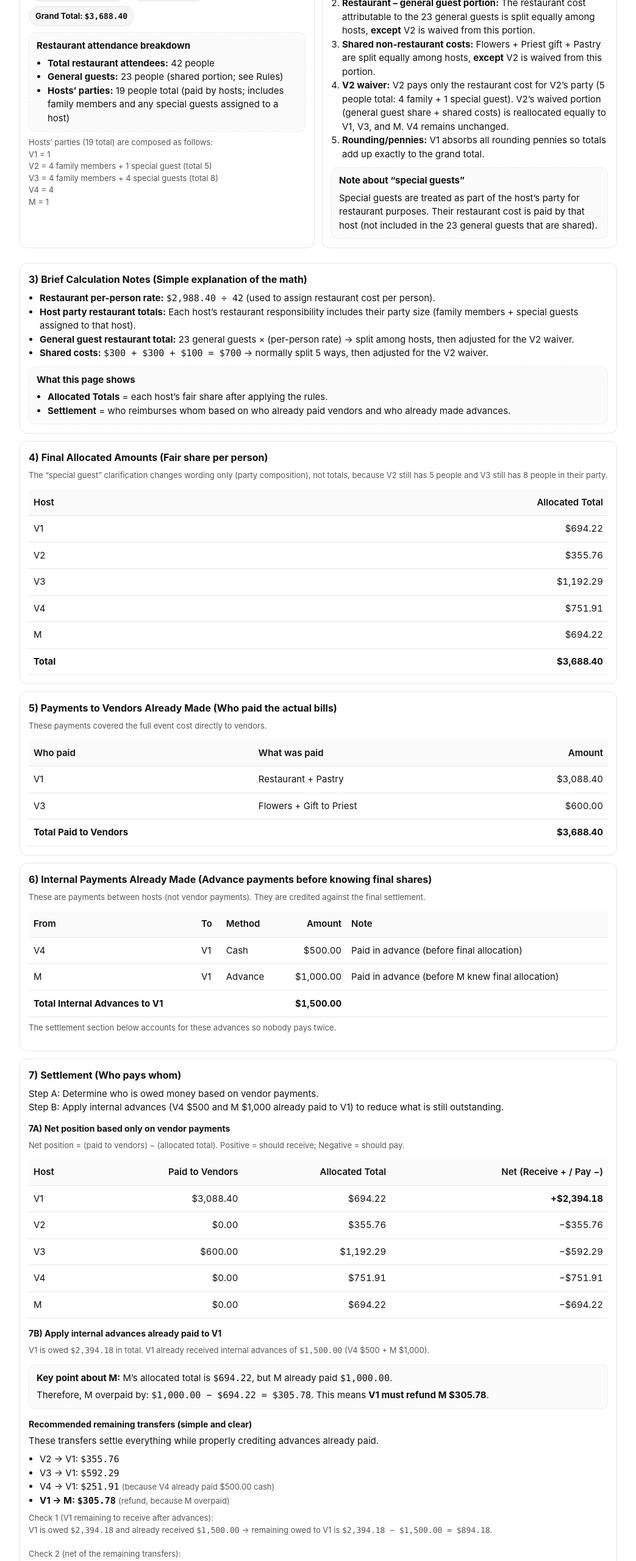
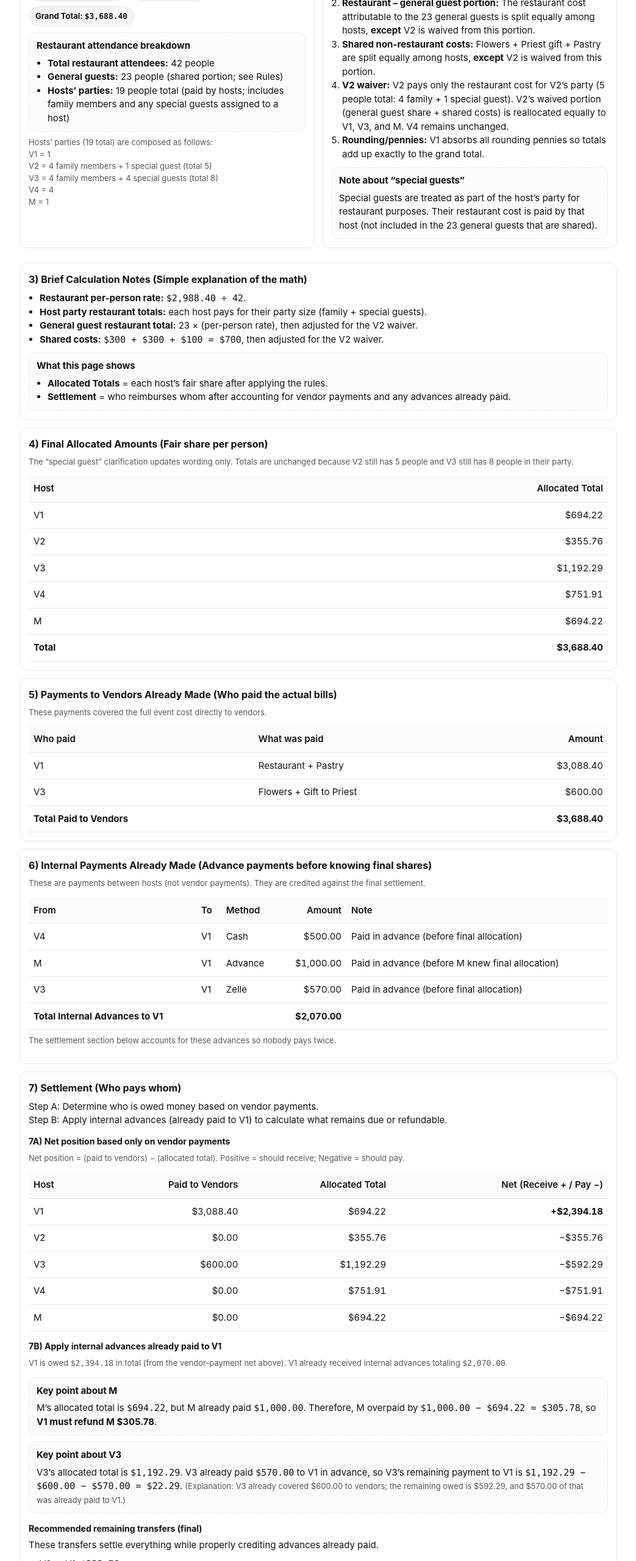
Before and after one commit to vigen77/our-cost-split, a plain HTML site: page index.html in a window 1280 px wide. Shown: the part 240-2800 px from the top of the page at 61% size, without its empty margins (118-1161 px from the left). Drawn offline with Linux system fonts and the light colour scheme.

Commit message:
Updated v6

```diff
--- a/index.html
+++ b/index.html
@@ -105,30 +105,17 @@
     <div class="card">
       <h2 style="margin:0 0 8px; font-size:16px;">3) Brief Calculation Notes (Simple explanation of the math)</h2>
       <ul style="margin:0; padding-left: 18px;">
-        <li>
-          <span class="ok">Restaurant per-person rate:</span>
-          <span class="mono">$2,988.40 ÷ 42</span> (used to assign restaurant cost per person).
-        </li>
-        <li>
-          <span class="ok">Host party restaurant totals:</span>
-          Each host’s restaurant responsibility includes their party size
-          (family members + special guests assigned to that host).
-        </li>
-        <li>
-          <span class="ok">General guest restaurant total:</span>
-          23 general guests × (per-person rate) → split among hosts, then adjusted for the V2 waiver.
-        </li>
-        <li>
-          <span class="ok">Shared costs:</span>
-          <span class="mono">$300 + $300 + $100 = $700</span> → normally split 5 ways, then adjusted for the V2 waiver.
-        </li>
+        <li><span class="ok">Restaurant per-person rate:</span> <span class="mono">$2,988.40 ÷ 42</span>.</li>
+        <li><span class="ok">Host party restaurant totals:</span> each host pays for their party size (family + special guests).</li>
+        <li><span class="ok">General guest restaurant total:</span> 23 × (per-person rate), then adjusted for the V2 waiver.</li>
+        <li><span class="ok">Shared costs:</span> <span class="mono">$300 + $300 + $100 = $700</span>, then adjusted for the V2 waiver.</li>
       </ul>
 
       <div class="callout">
         <div class="ok">What this page shows</div>
         <ul style="margin:6px 0 0; padding-left: 18px;">
           <li><span class="ok">Allocated Totals</span> = each host’s fair share after applying the rules.</li>
-          <li><span class="ok">Settlement</span> = who reimburses whom based on who already paid vendors and who already made advances.</li>
+          <li><span class="ok">Settlement</span> = who reimburses whom after accounting for vendor payments and any advances already paid.</li>
         </ul>
       </div>
     </div>
@@ -136,15 +123,11 @@
     <div class="card">
       <h2 style="margin:0 0 8px; font-size:16px;">4) Final Allocated Amounts (Fair share per person)</h2>
       <p class="note">
-        The “special guest” clarification changes wording only (party composition), not totals, because V2 still has 5 people
-        and V3 still has 8 people in their party.
+        The “special guest” clarification updates wording only. Totals are unchanged because V2 still has 5 people and V3 still has 8 people in their party.
       </p>
       <table aria-label="Final allocated amounts">
         <thead>
-          <tr>
-            <th>Host</th>
-            <th class="num">Allocated Total</th>
-          </tr>
+          <tr><th>Host</th><th class="num">Allocated Total</th></tr>
         </thead>
         <tbody>
           <tr><td>V1</td><td class="num">$694.22</td></tr>
@@ -162,11 +145,7 @@
       <p class="note">These payments covered the full event cost directly to vendors.</p>
       <table aria-label="Vendor payments already made">
         <thead>
-          <tr>
-            <th>Who paid</th>
-            <th>What was paid</th>
-            <th class="num">Amount</th>
-          </tr>
+          <tr><th>Who paid</th><th>What was paid</th><th class="num">Amount</th></tr>
         </thead>
         <tbody>
           <tr><td>V1</td><td>Restaurant + Pastry</td><td class="num">$3,088.40</td></tr>
@@ -181,18 +160,13 @@
       <p class="note">These are payments between hosts (not vendor payments). They are credited against the final settlement.</p>
       <table aria-label="Internal payments already made">
         <thead>
-          <tr>
-            <th>From</th>
-            <th>To</th>
-            <th>Method</th>
-            <th class="num">Amount</th>
-            <th>Note</th>
-          </tr>
+          <tr><th>From</th><th>To</th><th>Method</th><th class="num">Amount</th><th>Note</th></tr>
         </thead>
         <tbody>
           <tr><td>V4</td><td>V1</td><td>Cash</td><td class="num">$500.00</td><td>Paid in advance (before final allocation)</td></tr>
           <tr><td>M</td><td>V1</td><td>Advance</td><td class="num">$1,000.00</td><td>Paid in advance (before M knew final allocation)</td></tr>
-          <tr><td class="ok">Total Internal Advances to V1</td><td></td><td></td><td class="num ok">$1,500.00</td><td></td></tr>
+          <tr><td>V3</td><td>V1</td><td>Zelle</td><td class="num">$570.00</td><td>Paid in advance (before final allocation)</td></tr>
+          <tr><td class="ok">Total Internal Advances to V1</td><td></td><td></td><td class="num ok">$2,070.00</td><td></td></tr>
         </tbody>
       </table>
       <p class="note">The settlement section below accounts for these advances so nobody pays twice.</p>
@@ -202,19 +176,14 @@
       <h2 style="margin:0 0 8px; font-size:16px;">7) Settlement (Who pays whom)</h2>
       <p style="margin:0 0 10px;">
         Step A: Determine who is owed money based on vendor payments.<br/>
-        Step B: Apply internal advances (V4 $500 and M $1,000 already paid to V1) to reduce what is still outstanding.
+        Step B: Apply internal advances (already paid to V1) to calculate what remains due or refundable.
       </p>
 
       <h3 style="margin:12px 0 6px; font-size:14px;">7A) Net position based only on vendor payments</h3>
       <p class="note">Net position = (paid to vendors) − (allocated total). Positive = should receive; Negative = should pay.</p>
       <table aria-label="Settlement table - vendor basis">
         <thead>
-          <tr>
-            <th>Host</th>
-            <th class="num">Paid to Vendors</th>
-            <th class="num">Allocated Total</th>
-            <th class="num">Net (Receive + / Pay −)</th>
-          </tr>
+          <tr><th>Host</th><th class="num">Paid to Vendors</th><th class="num">Allocated Total</th><th class="num">Net (Receive + / Pay −)</th></tr>
         </thead>
         <tbody>
           <tr><td>V1</td><td class="num">$3,088.40</td><td class="num">$694.22</td><td class="num ok">+$2,394.18</td></tr>
@@ -227,38 +196,48 @@
 
       <h3 style="margin:14px 0 6px; font-size:14px;">7B) Apply internal advances already paid to V1</h3>
       <p class="note">
-        V1 is owed <span class="mono">$2,394.18</span> in total. V1 already received internal advances of
-        <span class="mono">$1,500.00</span> (V4 $500 + M $1,000).
+        V1 is owed <span class="mono">$2,394.18</span> in total (from the vendor-payment net above).
+        V1 already received internal advances totaling <span class="mono">$2,070.00</span>.
       </p>
 
       <div class="callout">
-        <div><span class="ok">Key point about M:</span> M’s allocated total is <span class="mono">$694.22</span>, but M already paid <span class="mono">$1,000.00</span>.</div>
+        <div class="ok">Key point about M</div>
         <div style="margin-top:6px;">
-          Therefore, M overpaid by:
-          <span class="mono">$1,000.00 − $694.22 = $305.78</span>.
-          This means <span class="ok">V1 must refund M $305.78</span>.
+          M’s allocated total is <span class="mono">$694.22</span>, but M already paid <span class="mono">$1,000.00</span>.
+          Therefore, M overpaid by <span class="mono">$1,000.00 − $694.22 = $305.78</span>,
+          so <span class="ok">V1 must refund M $305.78</span>.
         </div>
       </div>
 
-      <h3 style="margin:14px 0 6px; font-size:14px;">Recommended remaining transfers (simple and clear)</h3>
+      <div class="callout">
+        <div class="ok">Key point about V3</div>
+        <div style="margin-top:6px;">
+          V3’s allocated total is <span class="mono">$1,192.29</span>.
+          V3 already paid <span class="mono">$570.00</span> to V1 in advance,
+          so V3’s remaining payment to V1 is <span class="mono">$1,192.29 − $600.00 − $570.00 = $22.29</span>.
+          <span class="small">(Explanation: V3 already covered $600.00 to vendors; the remaining owed is $592.29, and $570.00 of that was already paid to V1.)</span>
+        </div>
+      </div>
+
+      <h3 style="margin:14px 0 6px; font-size:14px;">Recommended remaining transfers (final)</h3>
       <p style="margin:0 0 8px;">
         These transfers settle everything while properly crediting advances already paid.
       </p>
       <ul style="margin:0; padding-left: 18px;">
         <li>V2 → V1: <span class="mono">$355.76</span></li>
-        <li>V3 → V1: <span class="mono">$592.29</span></li>
-        <li>V4 → V1: <span class="mono">$251.91</span> <span class="small">(because V4 already paid $500.00 cash)</span></li>
+        <li>V3 → V1: <span class="mono">$22.29</span> <span class="small">(remaining after $570.00 Zelle advance)</span></li>
+        <li>V4 → V1: <span class="mono">$251.91</span> <span class="small">(remaining after $500.00 cash advance)</span></li>
         <li><span class="ok">V1 → M: <span class="mono">$305.78</span></span> <span class="small">(refund, because M overpaid)</span></li>
       </ul>
 
       <p class="note">
-        Check 1 (V1 remaining to receive after advances):<br/>
-        V1 is owed <span class="mono">$2,394.18</span> and already received <span class="mono">$1,500.00</span> → remaining owed to V1 is
-        <span class="mono">$2,394.18 − $1,500.00 = $894.18</span>.<br/><br/>
+        Check 1 (V1 remaining to receive after internal advances):<br/>
+        V1 is owed <span class="mono">$2,394.18</span> and already received <span class="mono">$2,070.00</span> → remaining owed to V1 is
+        <span class="mono">$2,394.18 − $2,070.00 = $324.18</span>.<br/><br/>
         Check 2 (net of the remaining transfers):<br/>
-        Amounts coming to V1: <span class="mono">$355.76 + $592.29 + $251.91 = $1,199.96</span><br/>
+        Amounts coming to V1: <span class="mono">$355.76 + $22.29 + $251.91 = $629.96</span><br/>
         Refund paid by V1 to M: <span class="mono">$305.78</span><br/>
-        Net to V1: <span class="mono">$1,199.96 − $305.78 = $894.18</span> ✅
+        Net to V1: <span class="mono">$629.96 − $305.78 = $324.18</span> ✅
       </p>
     </div>
 
```
